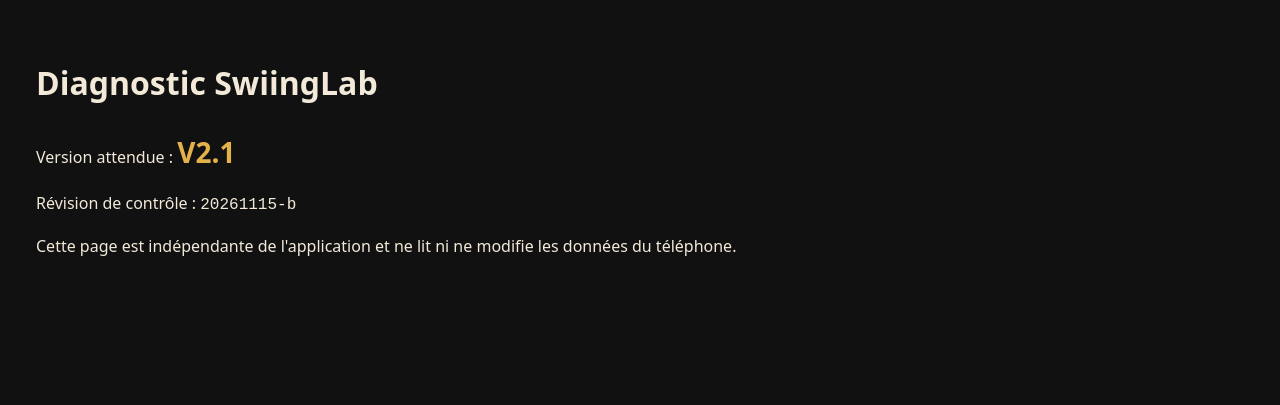
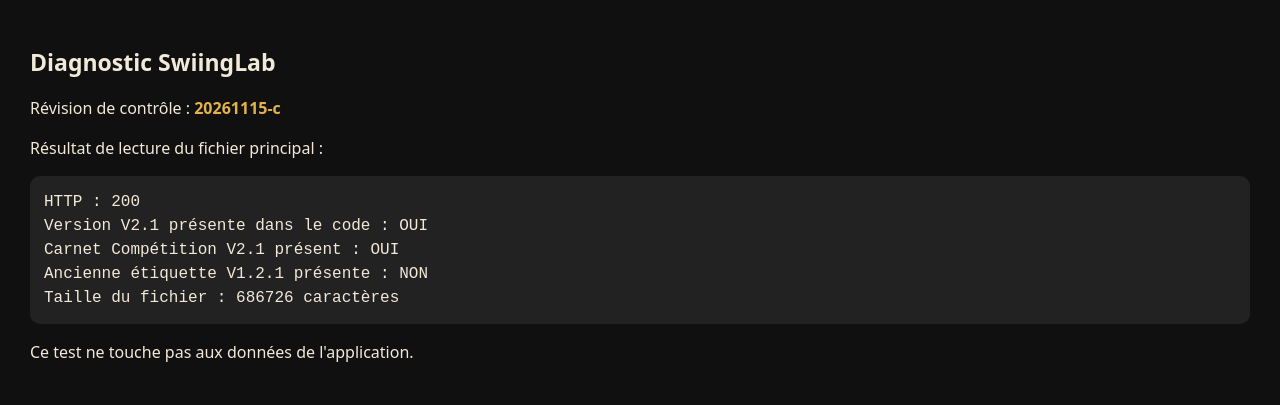
Before and after one commit to Steven210793/SwiingLab, a plain HTML site: page diagnostic-v21.html in a window 1280 px wide. Drawn offline with Linux system fonts and the light colour scheme.

Commit message:
Diagnostic : vérifier le fichier index.html réellement servi par Pages

```diff
--- a/diagnostic-v21.html
+++ b/diagnostic-v21.html
@@ -1,2 +1,17 @@
 <!doctype html>
-<html lang="fr"><head><meta charset="utf-8"><meta name="viewport" content="width=device-width, initial-scale=1"><meta http-equiv="Cache-Control" content="no-store"><title>SwiingLab — diagnostic</title><style>body{background:#111;color:#f2e9d8;font:16px system-ui,sans-serif;padding:28px;line-height:1.6}strong{color:#e3b34a;font-size:28px}</style></head><body><h1>Diagnostic SwiingLab</h1><p>Version attendue : <strong>V2.1</strong></p><p>Révision de contrôle : <code>20261115-b</code></p><p>Cette page est indépendante de l'application et ne lit ni ne modifie les données du téléphone.</p></body></html>
+<html lang="fr"><head><meta charset="utf-8"><meta name="viewport" content="width=device-width,initial-scale=1"><meta http-equiv="Cache-Control" content="no-store"><title>Diagnostic SwiingLab V2.1</title>
+<style>body{background:#101010;color:#f2e9d8;font:16px system-ui,sans-serif;padding:22px;line-height:1.5}h1{font-size:23px}strong{color:#e3b34a}pre{white-space:pre-wrap;overflow-wrap:anywhere;background:#222;border-radius:10px;padding:14px}a{color:#e3b34a}</style></head>
+<body><h1>Diagnostic SwiingLab</h1><p>Révision de contrôle : <strong>20261115-c</strong></p><p>Résultat de lecture du fichier principal :</p><pre id="result">Test en cours…</pre><p>Ce test ne touche pas aux données de l'application.</p>
+<script>
+(async()=>{
+ const out=document.getElementById('result');
+ try{
+  const res=await fetch('./index.html?diagnostic='+Date.now(),{cache:'no-store',redirect:'follow'});
+  const html=await res.text();
+  const hasV21=html.includes('SwiingLab · V2.1');
+  const hasCompetition=html.includes('function slCompetitionNotebook(){');
+  const oldVersion=html.includes('V1.2.1')||html.includes('v1.2.1');
+  out.textContent='HTTP : '+res.status+'\nVersion V2.1 présente dans le code : '+(hasV21?'OUI':'NON')+'\nCarnet Compétition V2.1 présent : '+(hasCompetition?'OUI':'NON')+'\nAncienne étiquette V1.2.1 présente : '+(oldVersion?'OUI':'NON')+'\nTaille du fichier : '+html.length+' caractères';
+ }catch(err){out.textContent='Test impossible : '+String(err)}
+})();
+</script></body></html>
```
